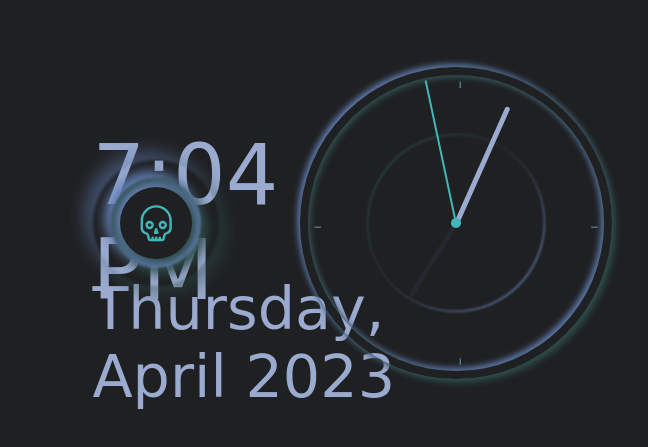
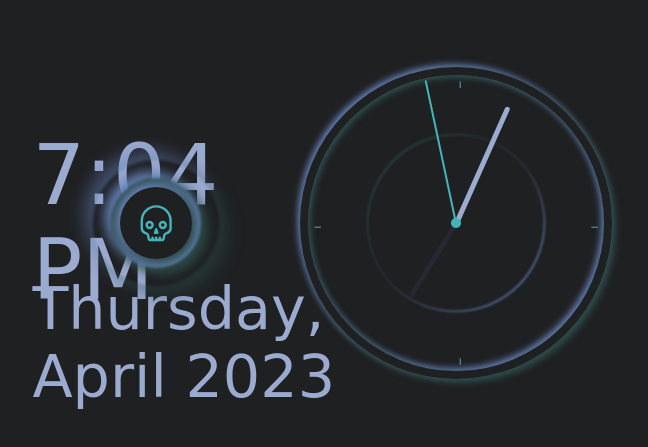
Before and after one commit to AkashPanja/akashpanja.github.io, a plain HTML site: page ClockWork/Index.html in a window 1280 px wide. Shown: the part 171-618 px from the top of the page, without its empty margins (466-1114 px from the left). Drawn offline with nearby package versions, Linux system fonts and the light colour scheme; a web font is replaced by a local one.

Commit message:
Update style.css

```diff
--- a/ClockWork/style.css
+++ b/ClockWork/style.css
@@ -322,7 +322,7 @@ html {
 
 /*  CHIP  */
 .chip {
-  grid-column: 1/6;
+  grid-column: 1/4;
   grid-row: 3/1;
   justify-self: center;
   width: 17rem;
@@ -350,7 +350,7 @@ html {
   color: var(--greyDark);
 }
 .chip2 {
-  grid-column: 1/6;
+  grid-column: 1/4;
   grid-row: 1/11;
   justify-self: center;
   width: 43rem;
```
